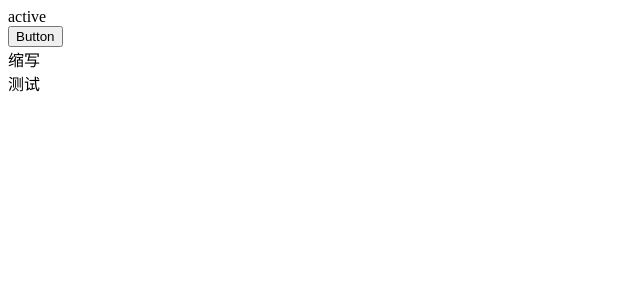
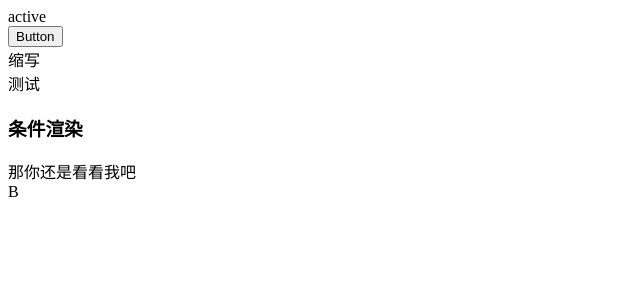
Before and after one commit to mindfreakcriss/my_vue_demo, a Vue app in the folder vue_base/: page / in a window 1280 px wide. Shown: the top 300 px of the page, without its empty margins (0-640 px from the left). Built offline with nearby package versions, Linux system fonts and the light colour scheme.

Commit message:
【提交】v-if和v-show条件渲染

```diff
--- a/vue_base/src/App.vue
+++ b/vue_base/src/App.vue
@@ -1,7 +1,9 @@
 <script setup>
 import HelloWorld from './components/HelloWorld.vue'
+import IfDemo from "@/components/IfDemo.vue";
 </script>
 
 <template>
   <HelloWorld />
+  <IfDemo />
 </template>
--- /dev/null
+++ b/vue_base/src/components/IfDemo.vue
@@ -0,0 +1,30 @@
+<script>
+  export default {
+    data() {
+      return {
+        flag:false,
+        type:"B"
+      }
+    }
+  }
+</script>
+
+<template>
+  <h3>条件渲染</h3>
+  <div v-if="flag">你能看见我吗？</div>
+  <div v-else>那你还是看看我吧</div>
+
+
+  <div v-if="type === 'A'">A</div>
+  <div v-else-if="type === 'B'">B</div>
+  <div v-else-if="type === 'C'">C</div>
+  <div v-else>D</div>
+
+  <div v-show="flag">你能看见我</div>
+
+
+</template>
+
+<style scoped>
+
+</style>
```
